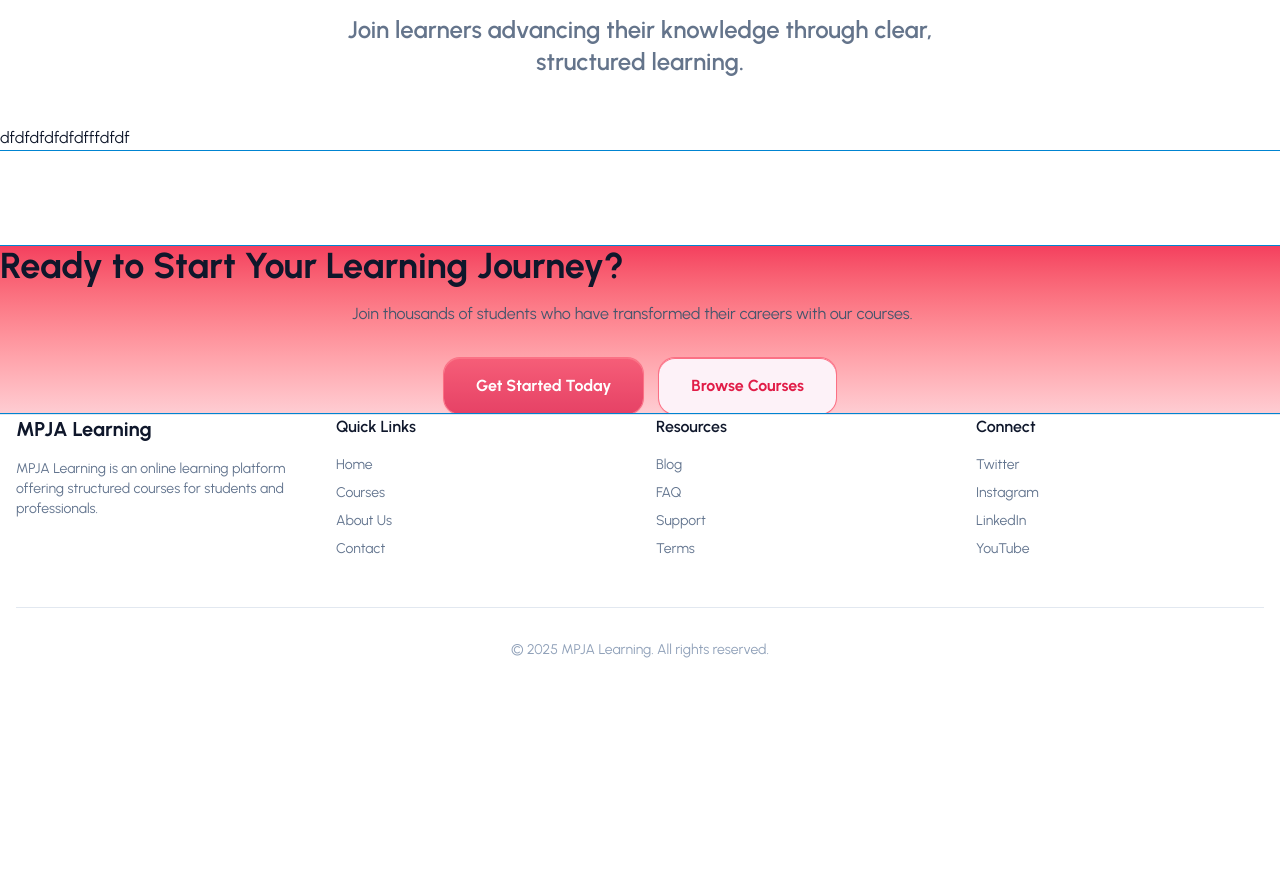
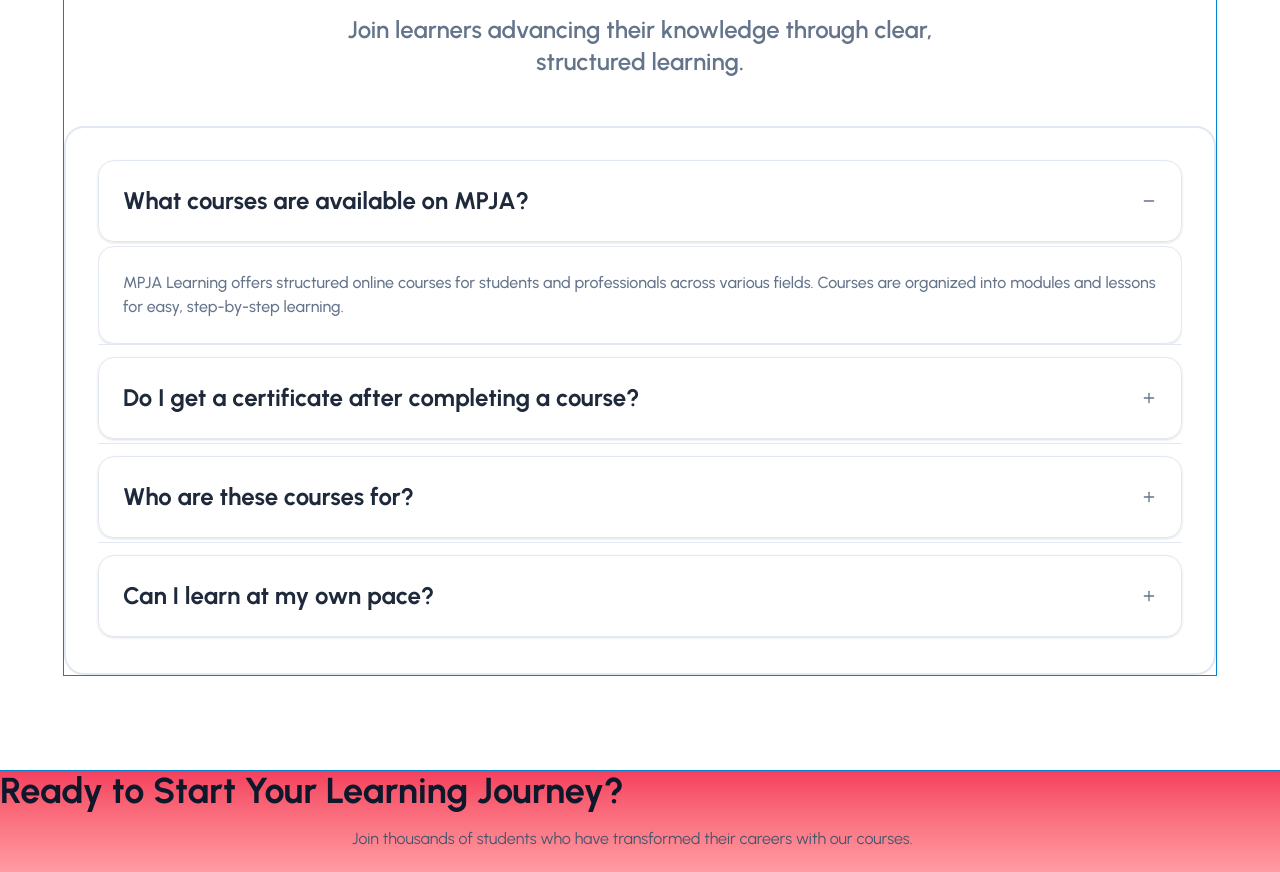
Before and after one commit to alfieqashwa/mpja, a Next.js app: page / in a window 1280 px wide. Shown: the part 6220-7092 px from the top of the page. Before the commit the page ends 6880 px from the top, so only its background shows below. Built offline with nearby package versions, Linux system fonts and the light colour scheme.

Commit message:
feat: finished faq section

```diff
--- a/app/(home)/faq.tsx
+++ b/app/(home)/faq.tsx
@@ -6,13 +6,70 @@ import {
 
 export function Faq() {
   return (
-    <section id="help" className="kurt">
+    <section id="help" className="kurt mx-16">
       <article className="text-center">
         <SectionTitle title="help" />
         <SectionTitle2 title="Frequently Asked Questions" />
         <SectionDescription description="Join learners advancing their knowledge through clear, structured learning." />
       </article>
-      <div className="mt-12">dfdfdfdfdfdfffdfdf</div>
+      <div className="mt-12 border-2 rounded-2xl p-8">
+        <FaqList />
+      </div>
     </section>
   );
 }
+
+import {
+  Accordion,
+  AccordionContent,
+  AccordionItem,
+  AccordionTrigger,
+} from "@/components/ui/accordion";
+
+const faqs = [
+  {
+    value: "question-1",
+    question: "What courses are available on MPJA?",
+    answer:
+      "MPJA Learning offers structured online courses for students and professionals across various fields. Courses are organized into modules and lessons for easy, step-by-step learning.",
+  },
+  {
+    value: "question-2",
+    question: "Do I get a certificate after completing a course?",
+    answer:
+      "Lorem ipsum dolor sit amet consectetur, adipisicing elit. Eius omnis laborum, dolores rerum aliquam quam debitis iste porro dolor velit. Corrupti ipsam adipisci quisquam modi veritatis ea velit est aut.",
+  },
+  {
+    value: "question-3",
+    question: "Who are these courses for?",
+    answer:
+      "Lorem ipsum dolor sit amet consectetur, adipisicing elit. Eius omnis laborum, dolores rerum aliquam quam debitis iste porro dolor velit. Corrupti ipsam adipisci quisquam modi veritatis ea velit est aut.",
+  },
+  {
+    value: "question-4",
+    question: "Can I learn at my own pace?",
+    answer:
+      "Lorem ipsum dolor sit amet consectetur, adipisicing elit. Eius omnis laborum, dolores rerum aliquam quam debitis iste porro dolor velit. Corrupti ipsam adipisci quisquam modi veritatis ea velit est aut.",
+  },
+];
+
+export function FaqList() {
+  return (
+    <Accordion
+      type="multiple"
+      className="space-y-3"
+      defaultValue={["question-1"]}
+    >
+      {faqs.map((faq) => (
+        <AccordionItem key={faq.value} value={faq.value} className="space-y-1">
+          <AccordionTrigger className="text-primary text-2xl font-bold border p-6 rounded-xl shadow">
+            {faq.question}
+          </AccordionTrigger>
+          <AccordionContent className="text-secondary text-base font-medium border p-6 rounded-xl shadow">
+            {faq.answer}
+          </AccordionContent>
+        </AccordionItem>
+      ))}
+    </Accordion>
+  );
+}
--- /dev/null
+++ b/components/ui/accordion.tsx
@@ -0,0 +1,70 @@
+"use client";
+
+import * as AccordionPrimitive from "@radix-ui/react-accordion";
+import { Minus, Plus } from "lucide-react";
+import * as React from "react";
+
+import { cn } from "@/lib/utils";
+
+function Accordion({
+  ...props
+}: React.ComponentProps<typeof AccordionPrimitive.Root>) {
+  return <AccordionPrimitive.Root data-slot="accordion" {...props} />;
+}
+
+function AccordionItem({
+  className,
+  ...props
+}: React.ComponentProps<typeof AccordionPrimitive.Item>) {
+  return (
+    <AccordionPrimitive.Item
+      data-slot="accordion-item"
+      className={cn("border-b last:border-b-0", className)}
+      {...props}
+    />
+  );
+}
+
+function AccordionTrigger({
+  className,
+  children,
+  ...props
+}: React.ComponentProps<typeof AccordionPrimitive.Trigger>) {
+  return (
+    <AccordionPrimitive.Header className="flex">
+      <AccordionPrimitive.Trigger
+        data-slot="accordion-trigger"
+        className={cn(
+          "group focus-visible:border-ring focus-visible:ring-ring/50 flex flex-1 items-start justify-between gap-4 rounded-md py-4 text-left text-sm font-medium transition-all outline-none hover:underline focus-visible:ring-[3px] disabled:pointer-events-none disabled:opacity-50 [&[data-state=open]>svg]:rotate-180",
+          className,
+        )}
+        {...props}
+      >
+        {children}
+        <span className="relative flex size-4 shrink-0 items-center justify-center text-muted-foreground">
+          <Plus className="absolute top-2 size-4 transition-opacity duration-200 group-data-[state=open]:opacity-0" />
+          <Minus className="absolute top-2 size-4 opacity-0 transition-opacity group-data-[state=open]:opacity-100" />
+        </span>
+        {/* <ChevronDownIcon className="text-muted-foreground pointer-events-none size-4 shrink-0 translate-y-0.5 transition-transform duration-200" /> */}
+      </AccordionPrimitive.Trigger>
+    </AccordionPrimitive.Header>
+  );
+}
+
+function AccordionContent({
+  className,
+  children,
+  ...props
+}: React.ComponentProps<typeof AccordionPrimitive.Content>) {
+  return (
+    <AccordionPrimitive.Content
+      data-slot="accordion-content"
+      className="data-[state=closed]:animate-accordion-up data-[state=open]:animate-accordion-down overflow-hidden text-sm"
+      {...props}
+    >
+      <div className={cn("pt-0 pb-4", className)}>{children}</div>
+    </AccordionPrimitive.Content>
+  );
+}
+
+export { Accordion, AccordionContent, AccordionItem, AccordionTrigger };
--- a/package.json
+++ b/package.json
@@ -9,6 +9,7 @@
     "lint": "eslint"
   },
   "dependencies": {
+    "@radix-ui/react-accordion": "^1.2.12",
     "@radix-ui/react-navigation-menu": "^1.2.14",
     "@radix-ui/react-slot": "^1.2.4",
     "class-variance-authority": "^0.7.1",
```
Also changed, not shown: 1 other file (tests, documents, lock files or other folders).
